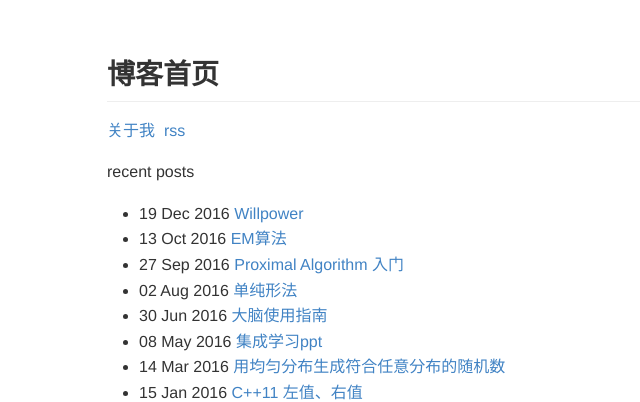
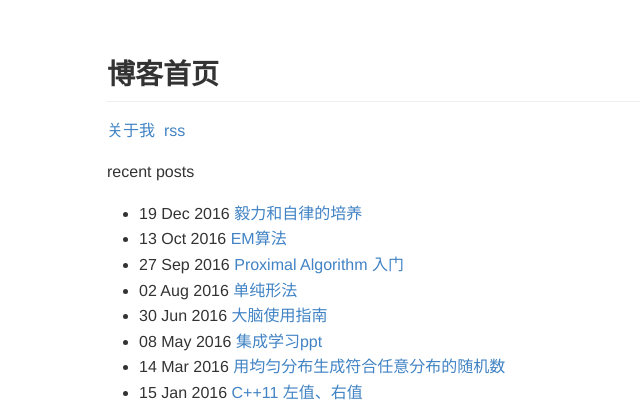
Before and after one commit to luoleicn/luoleicn.github.io, a Jekyll site: the page built from index.html, in a window 1280 px wide. Shown: the top 402 px of the page, without its empty margins (168-808 px from the left). Built offline with Jekyll 4.4.1, drawn with Linux system fonts in a browser that asks for light colours; the list of posts is cut into pages by our own code.

```diff
--- a/_posts/2016-12-19-willpower.md
+++ b/_posts/2016-12-19-willpower.md
@@ -1,4 +1,7 @@
-
+---
+layout: github
+title: 毅力和自律的培养
+---
 # 毅力和自律的培养
 
 读了一本漫画小书[《毅力》](https://book.douban.com/subject/7001105/) ，很赞的一本小书，只需要一个多小时的时间就可以看完，对于有日益拖延的我来说，读起来非常有启发，这本书重点不是在给你喝一碗鸡汤，而是给出了切实的方法论，总结在这里一些要点，便于翻看。
```
